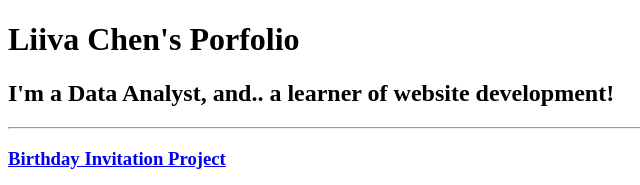
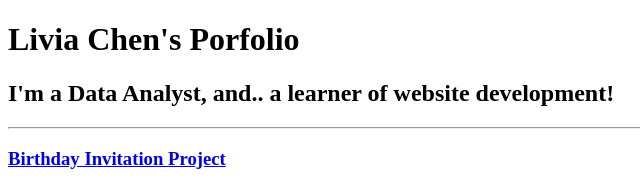
Before and after one commit to LiviaChen/html-portfolio, a plain HTML site: page index.html in a window 1280 px wide. Shown: the top 185 px of the page, 0-640 px from the left. Drawn offline with Linux system fonts and the light colour scheme.

Commit message:
Update index.html
fix typo

```diff
--- a/index.html
+++ b/index.html
@@ -8,7 +8,7 @@
     <title>Livia Chen's Porfolio</title>
 </head>
 <body>
-    <h1>Liiva Chen's Porfolio</h1>
+    <h1>Livia Chen's Porfolio</h1>
     <h2>I'm a Data Analyst, and.. a learner of website development!</h2>
     <hr>
     <p>
```
